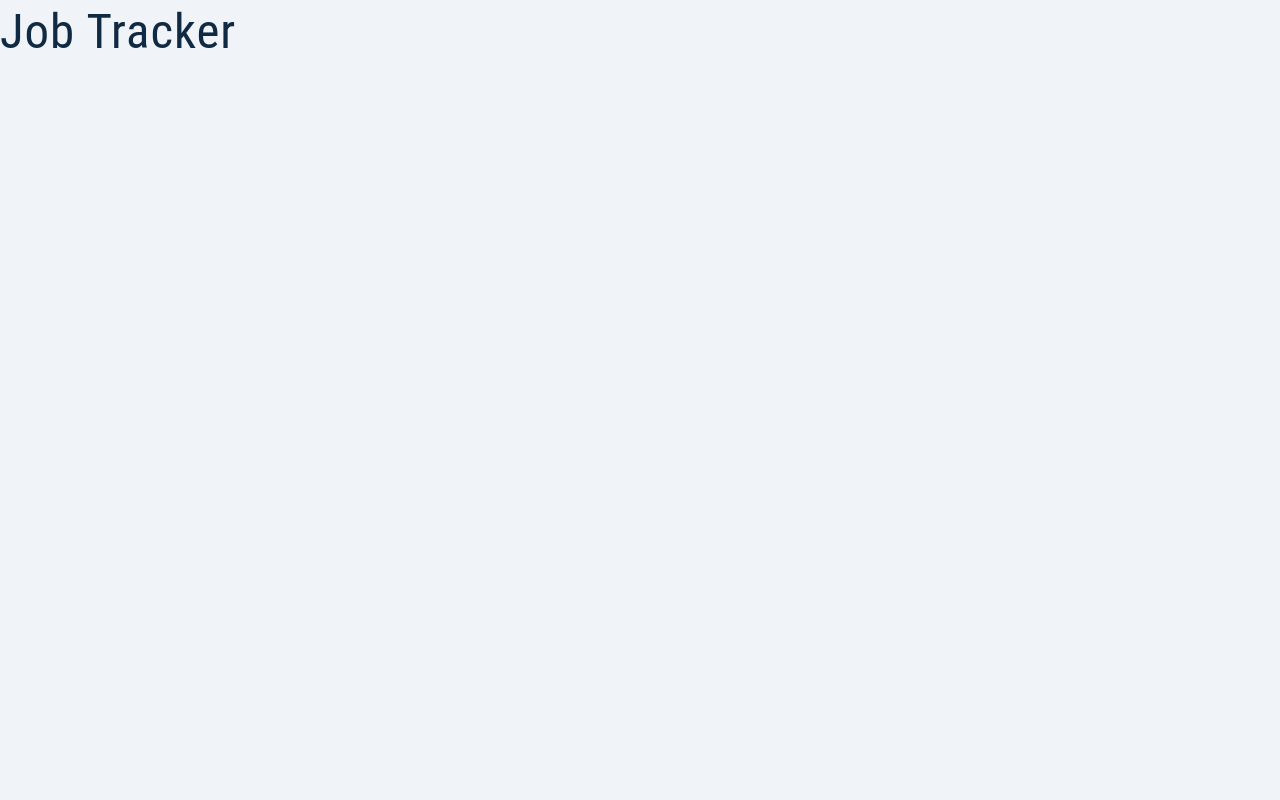
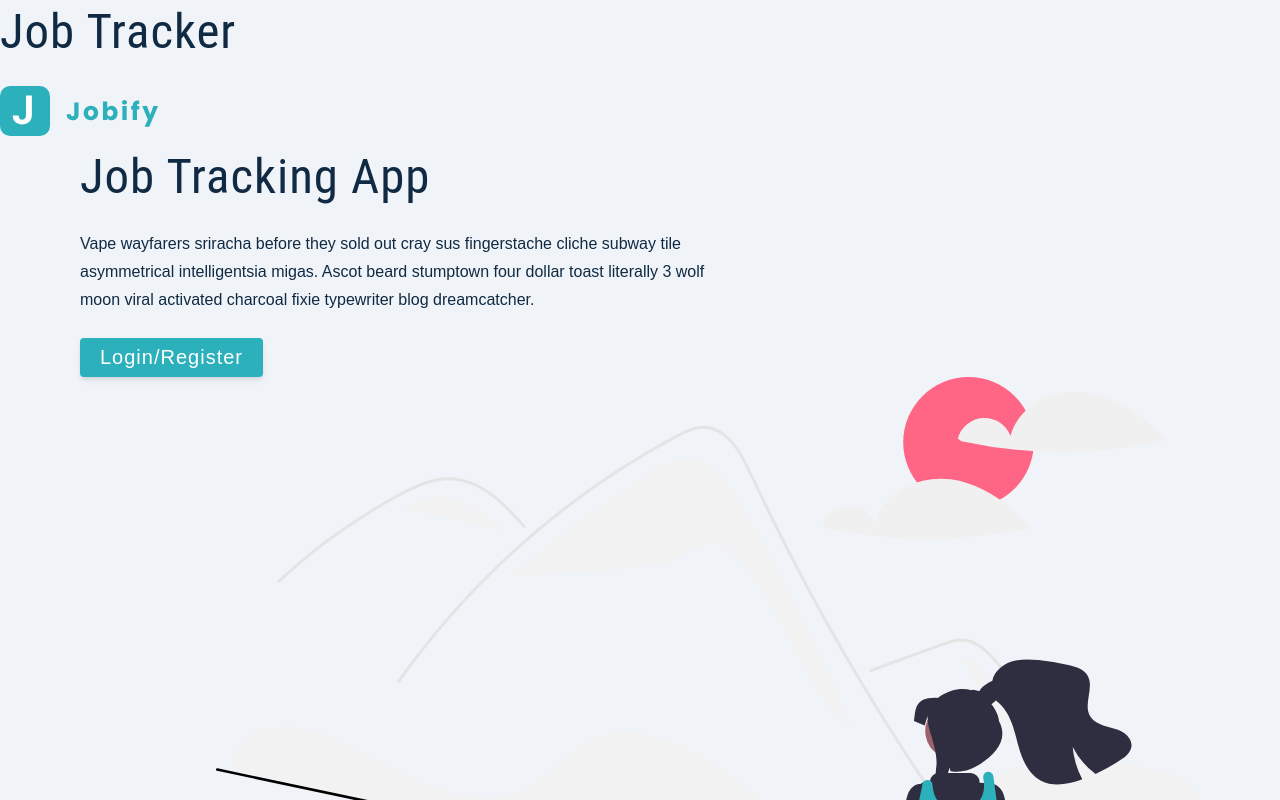
Before and after one commit to LLwheaton/Job-Tracker, a React (Create React App) app: page / in a window 1280 px wide. Shown: the top 800 px of the page. Built offline with nearby package versions, Linux system fonts and the light colour scheme.

Commit message:
Add landing page

```diff
--- a/src/App.js
+++ b/src/App.js
@@ -1,8 +1,11 @@
-
+import Landing from './pages/Landing';
 
 function App() {
   return (
-    <h1>Job Tracker</h1>
+    <div>
+      <h1>Job Tracker</h1>
+      <Landing />
+    </div>
   );
 }
 
--- /dev/null
+++ b/src/pages/Landing.js
@@ -0,0 +1,24 @@
+import React from 'react';
+import logo from '../assets/images/logo.svg';
+import main from '../assets/images/main.svg';
+
+function Landing () {
+  return (
+    <main>
+        <nav>
+            <img src={logo} alt="jobtracker"className='logo' />
+        </nav>
+        <div className='container page'>
+            {/* info */}
+            <div className='info'>
+                <h1>job <span>tracking</span> app</h1>
+                <p>Vape wayfarers sriracha before they sold out cray sus fingerstache cliche subway tile asymmetrical intelligentsia migas. Ascot beard stumptown four dollar toast literally 3 wolf moon viral activated charcoal fixie typewriter blog dreamcatcher.</p>
+                <button className='btn btn-hero'>Login/Register</button>
+            </div>
+            <img src={main} alt='job hunt' className='img main-img' />
+        </div>
+    </main>
+  )
+}
+
+export default Landing;
```
